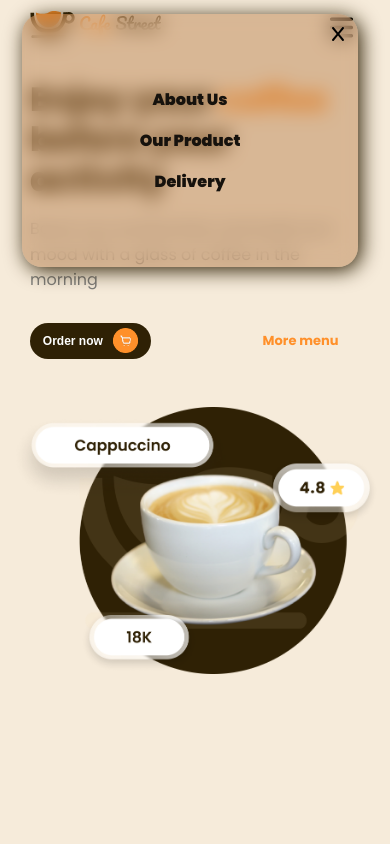
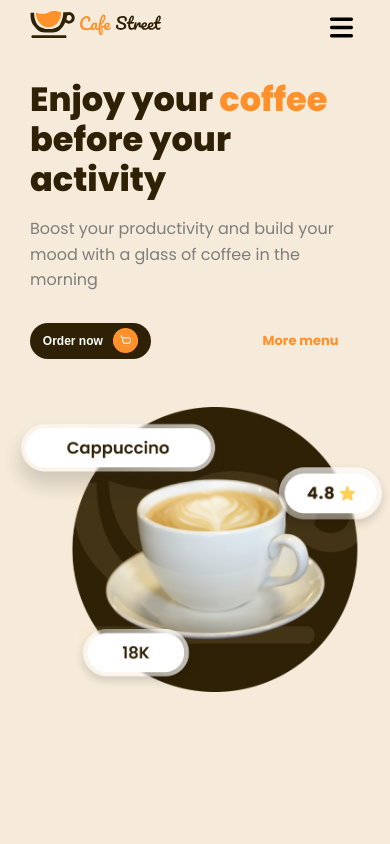
Before and after one commit to kriiscodes/coffeeAppProject, a plain HTML site: page index.html in a window 390 px wide. Shown: the top 844 px of the page. Drawn offline with Linux system fonts and the light colour scheme.

Commit message:
second commit

```diff
--- a/styles.css
+++ b/styles.css
@@ -760,11 +760,11 @@ input::placeholder{
     .sideBar{
         /* border: 2px solid; */
         border-radius: 20px;
-        width: 21rem;
+        width: 22rem;
         height: 30vh;
         position: absolute;
         position: fixed;
-        display: flex;
+        display: none;
         flex-direction: column;
         align-items: center;
         justify-content: center;
@@ -797,20 +797,11 @@ input::placeholder{
 
    }
 
-
-
-
-
-
-
-
-
-
-
-    .hero{
+      .hero{
         width: calc(100% - 40px);
         gap: 3rem;
         flex-direction: column;
+
     }
 
     .heroContent{
@@ -835,10 +826,9 @@ input::placeholder{
 
     .heroImg{
         /* border: solid; */
-        width: 370px;
+        width: 395px;
+    }
 
-
-    }
 
     .btn_btn{
         gap: 7rem;
```
